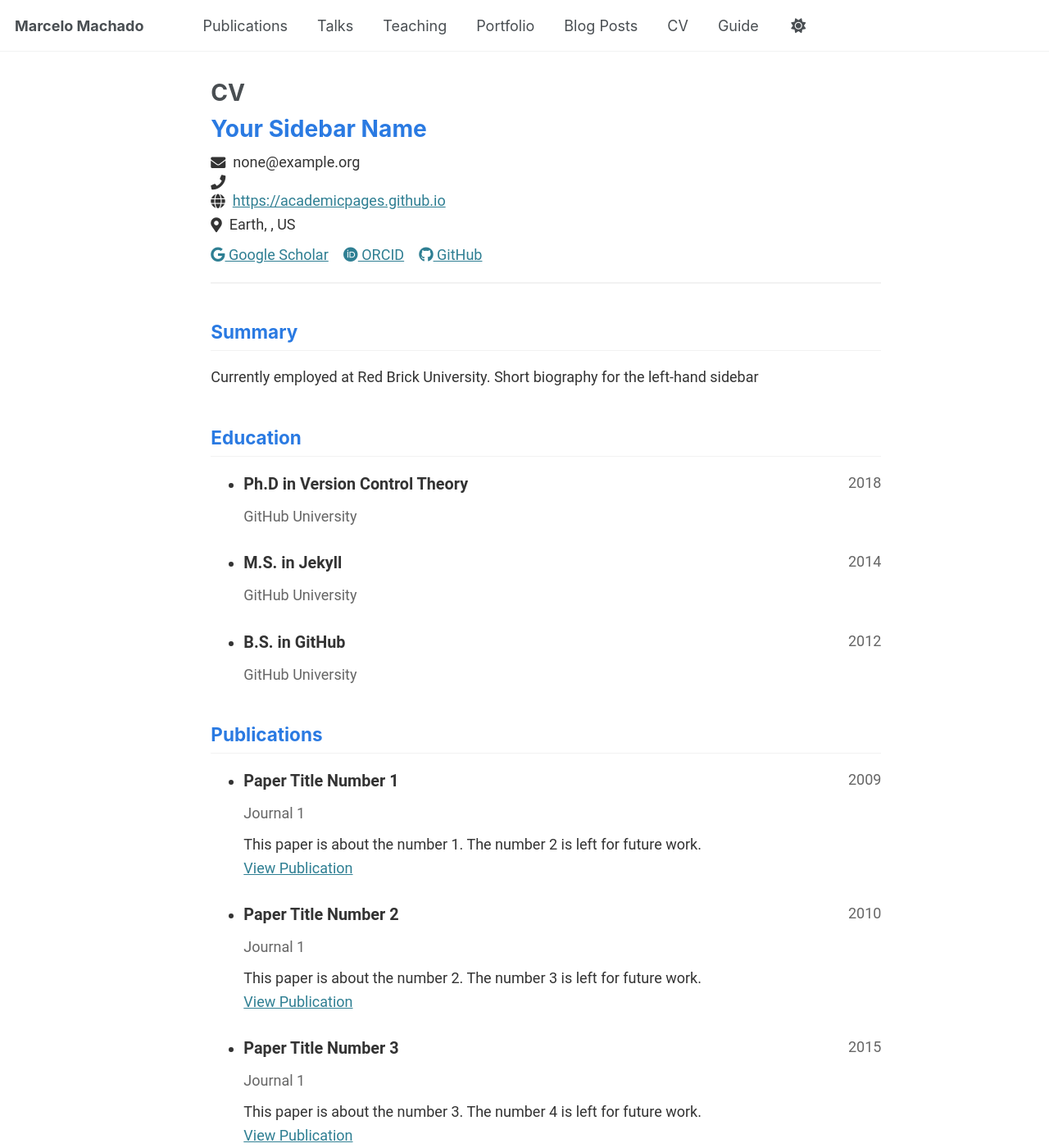
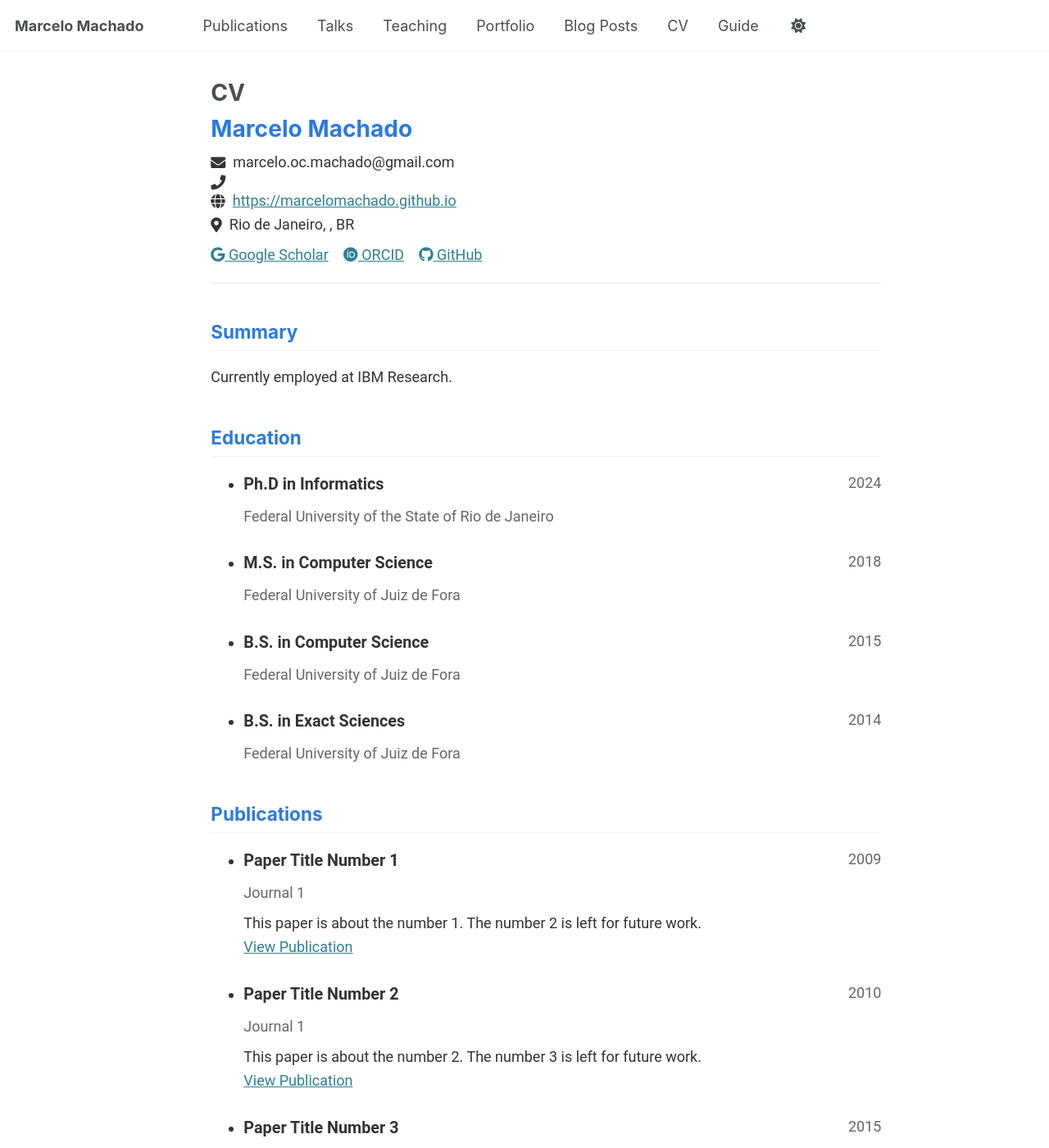
Before and after one commit to marcelomachado/marcelomachado.github.io, a Jekyll site: the page built from _pages/cv-json.md, in a window 1280 px wide and 1400 px high. Shown: the whole window at 82% size. Built offline with Jekyll 4.4.1, drawn with Linux system fonts in a browser that asks for light colours.

Commit message:
Update website

```diff
--- a/_data/cv.json
+++ b/_data/cv.json
@@ -1,15 +1,15 @@
 {
   "basics": {
-    "name": "Your Sidebar Name",
-    "email": "none@example.org",
+    "name": "Marcelo Machado",
+    "email": "marcelo.oc.machado@gmail.com",
     "phone": "",
-    "website": "https://academicpages.github.io",
-    "summary": "Currently employed at Red Brick University. Short biography for the left-hand sidebar",
+    "website": "https://marcelomachado.github.io",
+    "summary": "Currently employed at IBM Research.",
     "location": {
       "address": "",
       "postalCode": "",
-      "city": "Earth",
-      "countryCode": "US",
+      "city": "Rio de Janeiro",
+      "countryCode": "BR",
       "region": ""
     },
     "profiles": [
@@ -25,16 +25,25 @@
       },
       {
         "network": "GitHub",
-        "username": "academicpages",
-        "url": "https://github.com/academicpages"
+        "username": "marcelomachado",
+        "url": "https://github.com/marcelomachado"
       }
     ]
   },
   "work": [],
   "education": [
     {
-      "institution": "GitHub University",
-      "area": "Ph.D in Version Control Theory",
+      "institution": "Federal University of the State of Rio de Janeiro",
+      "area": "Ph.D in Informatics",
+      "studyType": "",
+      "startDate": "",
+      "endDate": "2024",
+      "gpa": null,
+      "courses": []
+    },
+    {
+      "institution": "Federal University of Juiz de Fora",
+      "area": "M.S. in Computer Science",
       "studyType": "",
       "startDate": "",
       "endDate": "2018",
@@ -42,22 +51,22 @@
       "courses": []
     },
     {
-      "institution": "GitHub University",
-      "area": "M.S. in Jekyll",
+      "institution": "Federal University of Juiz de Fora",
+      "area": "B.S. in Computer Science",
       "studyType": "",
       "startDate": "",
-      "endDate": "2014",
+      "endDate": "2015",
       "gpa": null,
       "courses": []
     },
     {
-      "institution": "GitHub University",
-      "area": "B.S. in GitHub",
-      "studyType": "",
-      "startDate": "",
-      "endDate": "2012",
-      "gpa": null,
-      "courses": []
+        "institution": "Federal University of Juiz de Fora",
+        "area": "B.S. in Exact Sciences",
+        "studyType": "",
+        "startDate": "",
+        "endDate": "2014",
+        "gpa": null,
+        "courses": []
     }
   ],
   "skills": [],
```
